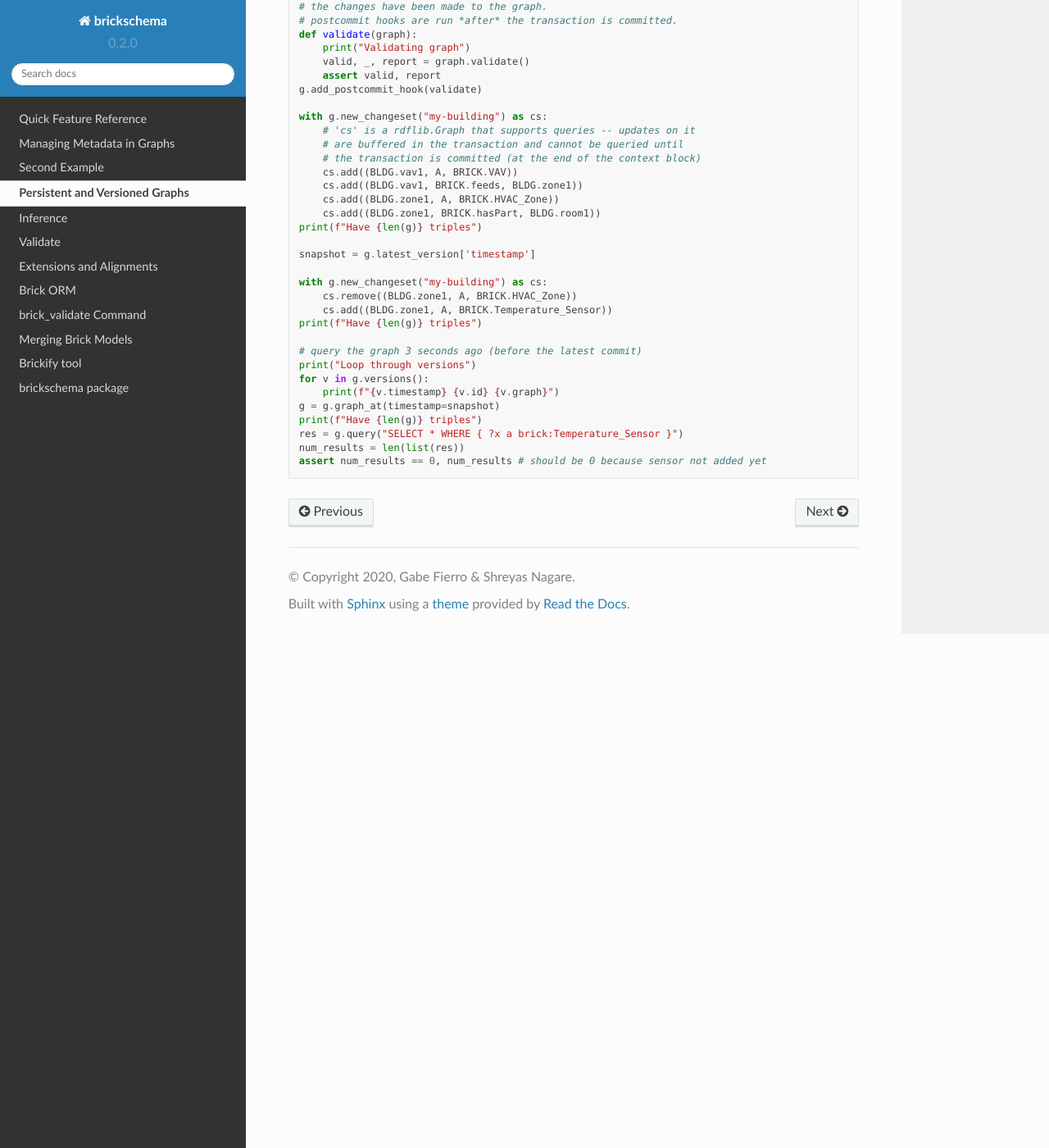
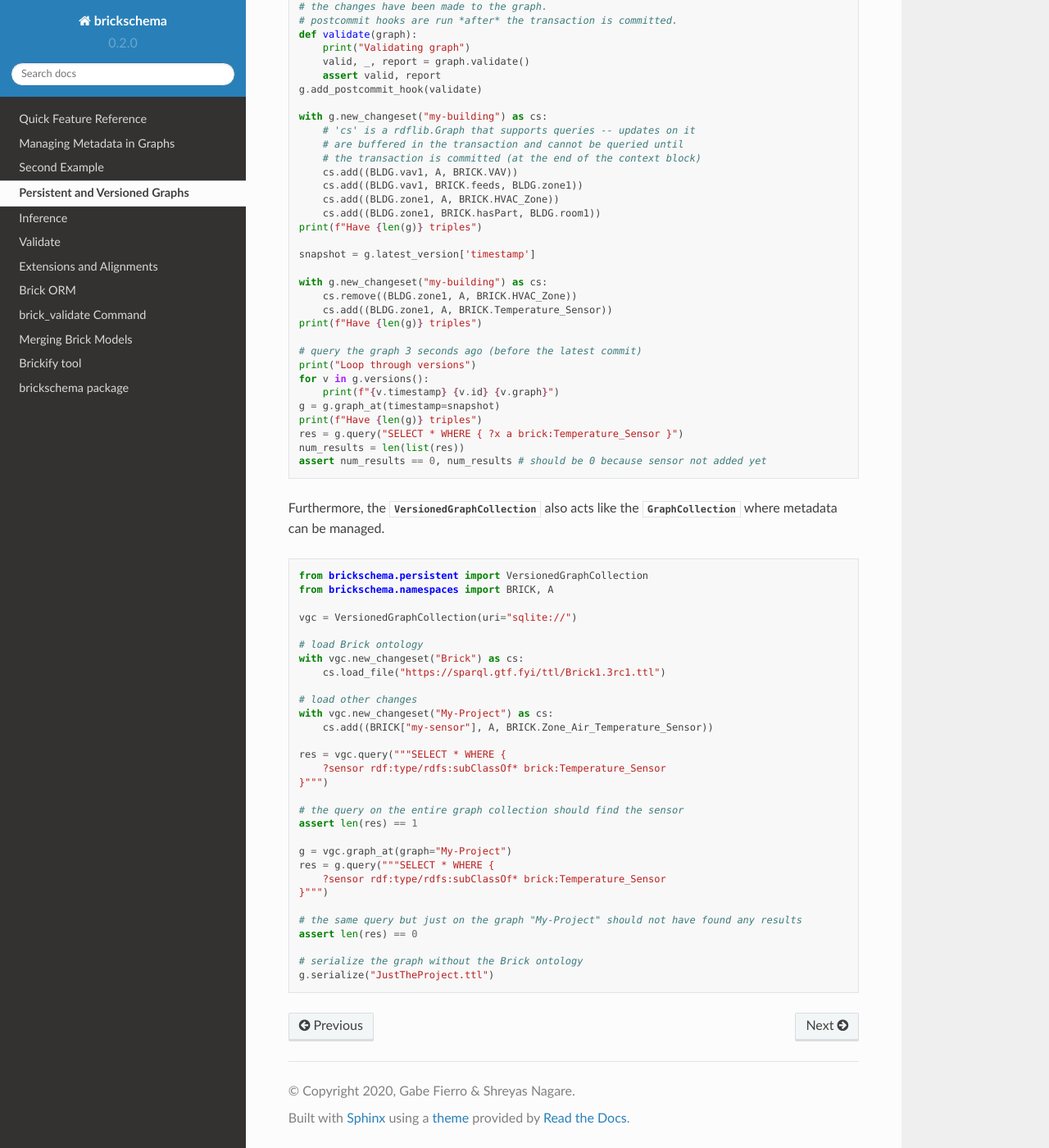
Before and after one commit to BrickSchema/py-brickschema, a Sphinx documentation site: the page built from docs/persistence.rst, in a window 1280 px wide and 1400 px high, scrolled down 995 px. Shown: the whole window at 82% size. Built offline with Sphinx 7.4.7 and the Read the Docs theme 2.0.0, drawn with Linux system fonts in a browser that asks for light colours; pages that are not in the unit, such as notebooks, are missing from menus; the version number is read from the project's files by our own code.

Commit message:
Update persistence documentation

```diff
--- a/docs/persistence.rst
+++ b/docs/persistence.rst
@@ -67,3 +67,38 @@ The default :class:`~brickschema.graph.Graph` and :class:`~brickschema.graph.Gra
     res = g.query("SELECT * WHERE { ?x a brick:Temperature_Sensor }")
     num_results = len(list(res))
     assert num_results == 0, num_results # should be 0 because sensor not added yet
+
+Furthermore, the :class:`~brickschema.persistent.VersionedGraphCollection` also acts like the :class:`~brickschema.graph.GraphCollection` where metadata can be managed.
+
+.. code-block:: python
+
+    from brickschema.persistent import VersionedGraphCollection
+    from brickschema.namespaces import BRICK, A
+
+    vgc = VersionedGraphCollection(uri="sqlite://")
+
+    # load Brick ontology
+    with vgc.new_changeset("Brick") as cs:
+        cs.load_file("https://sparql.gtf.fyi/ttl/Brick1.3rc1.ttl")
+
+    # load other changes
+    with vgc.new_changeset("My-Project") as cs:
+        cs.add((BRICK["my-sensor"], A, BRICK.Zone_Air_Temperature_Sensor))
+
+    res = vgc.query("""SELECT * WHERE {
+        ?sensor rdf:type/rdfs:subClassOf* brick:Temperature_Sensor
+    }""")
+
+    # the query on the entire graph collection should find the sensor
+    assert len(res) == 1
+
+    g = vgc.graph_at(graph="My-Project")
+    res = g.query("""SELECT * WHERE {
+        ?sensor rdf:type/rdfs:subClassOf* brick:Temperature_Sensor
+    }""")
+
+    # the same query but just on the graph "My-Project" should not have found any results
+    assert len(res) == 0
+
+    # serialize the graph without the Brick ontology
+    g.serialize("JustTheProject.ttl")
```
